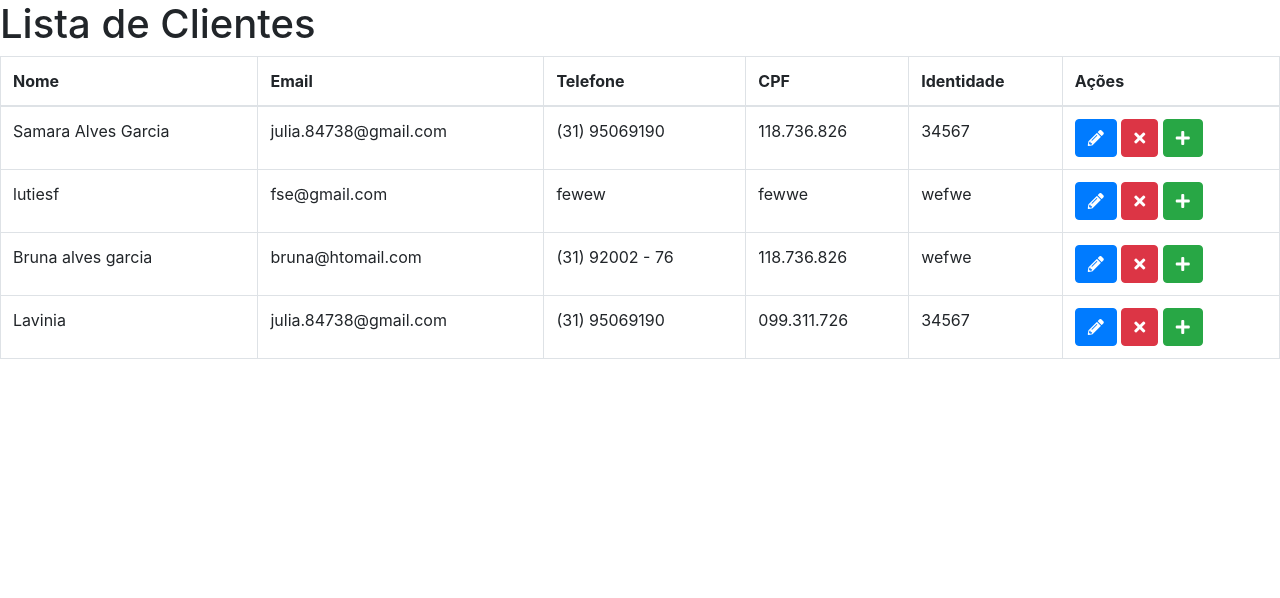
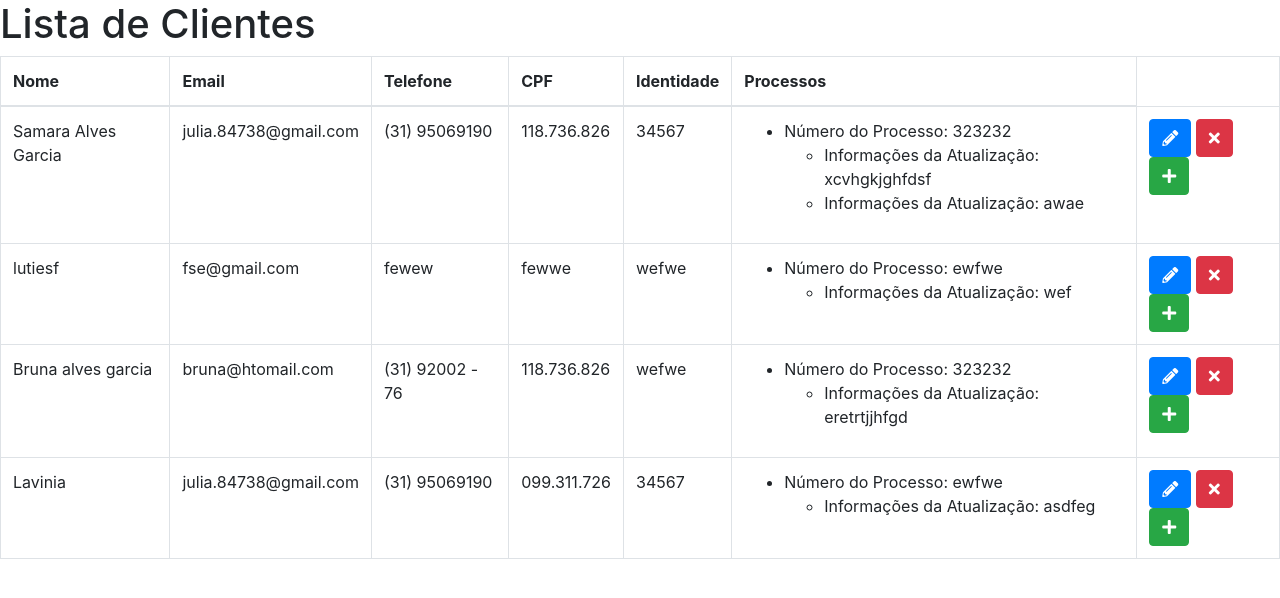
Before and after one commit to juliaalvesg/process-flow, a Django app: page /auth/lista_clientes/ in a window 1280 px wide. Shown: the top 598 px of the page. Run offline with Django 5.2, Linux system fonts and the light colour scheme; data comes from the database, SQL or seed files in the repository; some libraries are stand-ins or nearby versions.

Commit message:
jg-add-info

```diff
--- a/python/projeto_register_user/app_register_user/templates/html/lista_clientes.html
+++ b/python/projeto_register_user/app_register_user/templates/html/lista_clientes.html
@@ -19,7 +19,7 @@
             <th>Telefone</th>
             <th>CPF</th>
             <th>Identidade</th>
-            <th>Ações</th>
+            <th>Processos</th>
         </tr>
     </thead>
     <tbody>
@@ -30,6 +30,20 @@
             <td>{{ cliente.telefone }}</td>
             <td>{{ cliente.cpf }}</td>
             <td>{{ cliente.identidade }}</td>
+            <td>
+                <ul>
+                    {% for processo in cliente.processo_set.all %}
+                    <li>
+                        Número do Processo: {{ processo.numero_processo }}
+                        <ul>
+                            {% for atualizacao in processo.atualizacao_set.all %}
+                            <li>Informações da Atualização: {{ atualizacao.informacoes }}</li>
+                            {% endfor %}
+                        </ul>
+                    </li>
+                    {% endfor %}
+                </ul>
+            </td>
             <td>
                 <button class="btn btn-primary" data-toggle="modal" data-target="#editModal" data-id="{{ cliente.id }}" data-nome="{{ cliente.nome }}" data-email="{{ cliente.email }}" data-telefone="{{ cliente.telefone }}" data-cpf="{{ cliente.cpf }}" data-identidade="{{ cliente.identidade }}">
                     <i class="fas fa-pencil-alt"></i>
```
